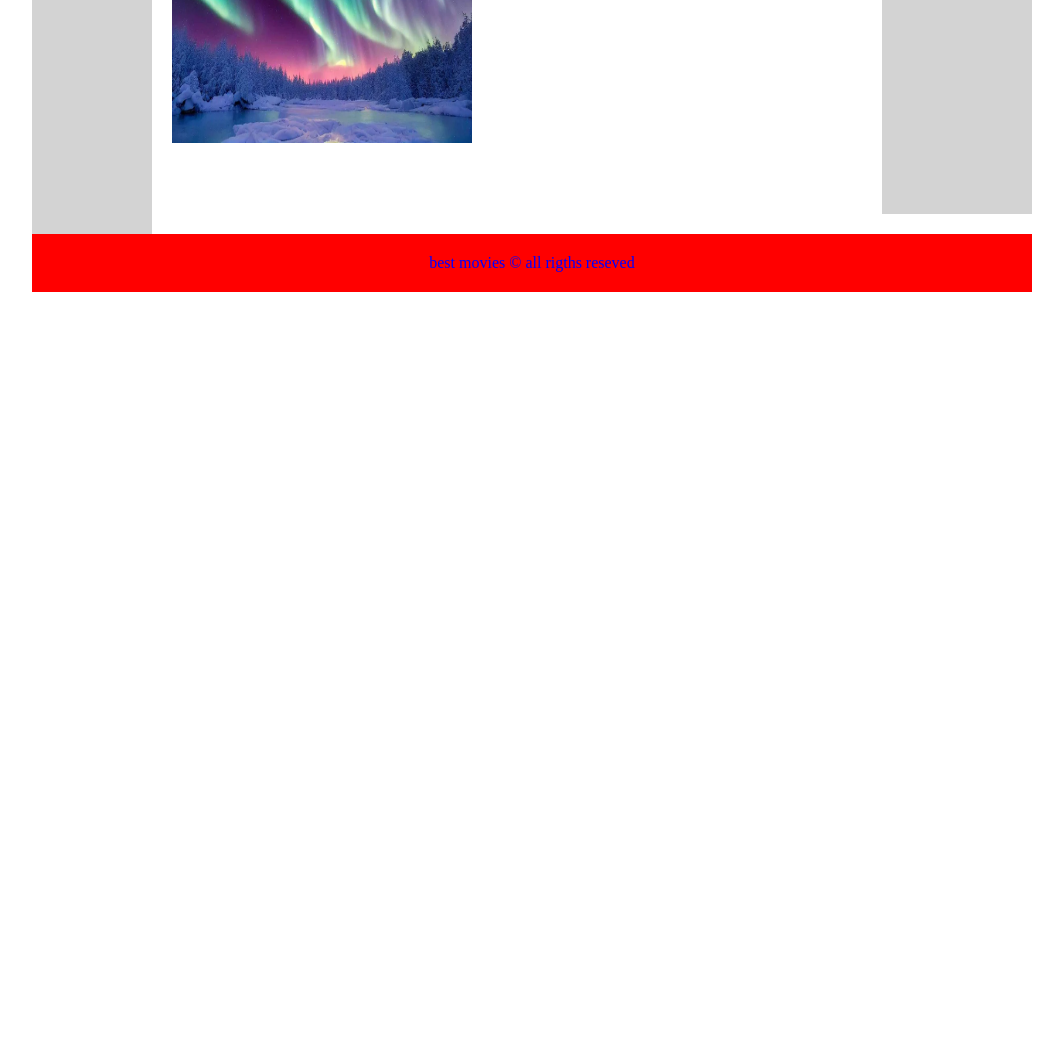
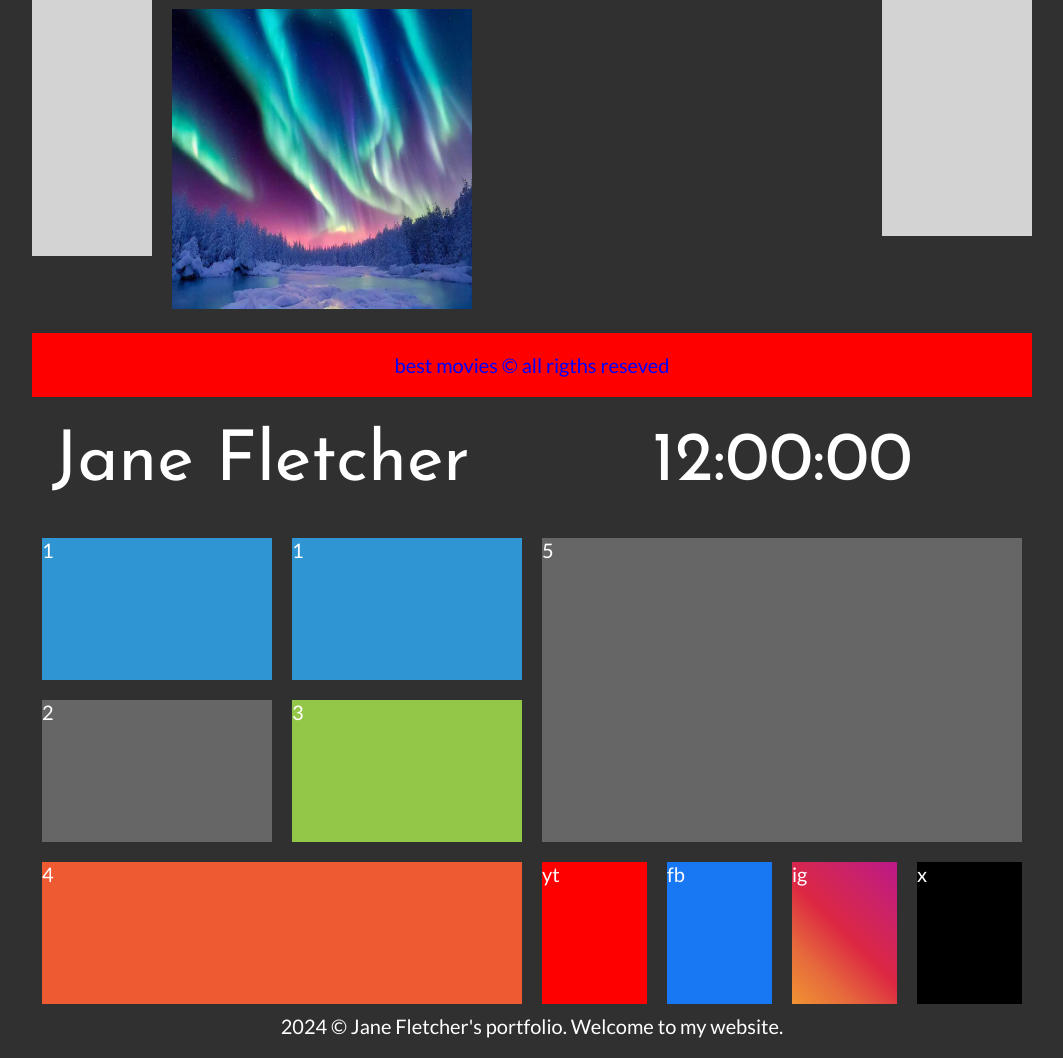
Before and after one commit to karolsimon/First, a plain HTML site: page index.html in a window 1280 px wide. Shown: the part 534-1592 px from the top of the page, without its empty margins (108-1171 px from the left). Before the commit the page ends 834 px from the top, so only its background shows below. Drawn offline with Linux system fonts and the light colour scheme.

Commit message:
css added

```diff
--- /dev/null
+++ b/first.css
@@ -0,0 +1,125 @@
+body
+{
+    background-color: #303030;
+    color: #ffffff;
+    font-family: "Lato", serif;
+    font-weight: 400;
+    font-style: normal;
+    font-size: 20px;
+}
+#containa
+{
+    width: 1000px;
+    margin-left: auto;
+    margin-right: auto;
+}
+.rectangle
+{
+    width: 960px;
+    margin: 20px;
+    text-align: center;
+}
+.square
+{
+    width: 50%;
+    float: left;
+}
+#loga
+{
+    float: left;
+    font-family: "Josefin Sans", serif;
+    font-optical-sizing: auto;
+    font-weight: 400;
+    font-style: normal;
+    font-size: 70px;
+    width: 600px;
+    margin-top: 10px;
+    margin-bottom: 10px;
+    text-align: left;
+}
+#clock
+{
+    float: left;
+    font-family: "Josefin Sans", serif;
+    font-optical-sizing: auto;
+    font-weight: 400;
+    font-style: normal;
+    font-size: 70px;
+    margin-top: 10px;
+    margin-bottom: 10px;
+    text-align: left;
+}
+.tile1
+{
+    margin: 10px;
+    width: 230px;
+    height: 142px;
+    background-color: #3095d3;
+    float: left;
+}
+.tile2
+{
+    margin: 10px;
+    width: 230px;
+    height: 142px;
+    background-color: #666666;
+    float: left;
+}
+.tile3
+{
+    margin: 10px;
+    width: 230px;
+    height: 142px;
+    background-color: #93c748;
+    float: left;
+}
+.tile4
+{
+    margin: 10px;
+    width: 480px;
+    height: 142px;
+    background-color: #ee5a32;
+}
+.tile5
+{
+    margin: 10px;
+    width: 480px;
+    height: 304px;
+    background-color: #666666;
+}
+.yt
+{
+    margin: 10px;
+    width: 105px;
+    height: 142px;
+    background-color: #FF0000;
+    float: left;
+}
+.fb
+{
+    margin: 10px;
+    width: 105px;
+    height: 142px;
+    background-color: #1877F2;
+    float: left;
+}
+.ig
+{
+    margin: 10px;
+    width: 105px;
+    height: 142px;
+    background: #f09433;
+    background: -moz-linear-gradient(45deg, #f09433 0%, #e6683c 25%, #dc2743 50%, #cc2366 75%, #bc1888 100%);
+    background: -webkit-linear-gradient(45deg, #f09433 0%,#e6683c 25%,#dc2743 50%,#cc2366 75%,#bc1888 100%);
+    background: linear-gradient(45deg, #f09433 0%,#e6683c 25%,#dc2743 50%,#cc2366 75%,#bc1888 100%);
+    filter: progid:DXImageTransform.Microsoft.gradient( startColorstr='#f09433', endColorstr='#bc1888',GradientType=1 );
+    float: left;
+}
+.x
+{
+    margin: 10px;
+    width: 105px;
+    height: 142px;
+    background-color: #000000;
+    float: left;
+}
--- a/index.html
+++ b/index.html
@@ -7,6 +7,10 @@
     <meta name="keywords" content="movies, favourite, cinema"/>
     <meta http-equiv="X-UA-Compatible" content="IE=edge,chrome=1"/>
     <meta name="author" content="Karol">
+    <link rel="stylesheet" href="first.css" type="text/css"/>
+    <link rel="preconnect" href="https://fonts.googleapis.com">
+    <link rel="preconnect" href="https://fonts.gstatic.com" crossorigin>
+    <link href="https://fonts.googleapis.com/css2?family=Josefin+Sans:ital,wght@0,100..700;1,100..700&family=Lato:ital,wght@0,100;0,300;0,400;0,700;0,900;1,100;1,300;1,400;1,700;1,900&display=swap" rel="stylesheet">
     <style>
         #container
         {
@@ -88,7 +92,33 @@
             best movies &copy; all rigths reseved
         </div>
     </div>
-    </body>
-
+    <div id="containa">
+        <div class="rectangle">
+            <div id="loga">Jane Fletcher</div>
+            <div id="clock">12:00:00</div>
+            <div style="clear:both;"></div>
+        </div>
+        <div class="square">
+            <div class="tile1">1</div>
+            <div class="tile1">1</div>
+            <div style="clear:both;"></div>
+            <div style="clear:both"></div>
+            <div class="tile2">2</div>
+            <div class="tile3">3</div>
+            <div style="clear:both;"></div>
+            <div class="tile4">4</div>
+        </div>
+            <div class="square">
+                <div class="tile5">5</div>
+                <div class="yt">yt</div>
+                <div class="fb">fb</div>
+                <div class="ig">ig</div>
+                <div class="x">x</div>
+                <div style="clear:both;"></div>
+            </div>
+        <div class="rectangle">
+            2024 &copy; Jane Fletcher's portfolio. Welcome to my website.
+        </div>
+    </div>
 </body>
 </html>
```
